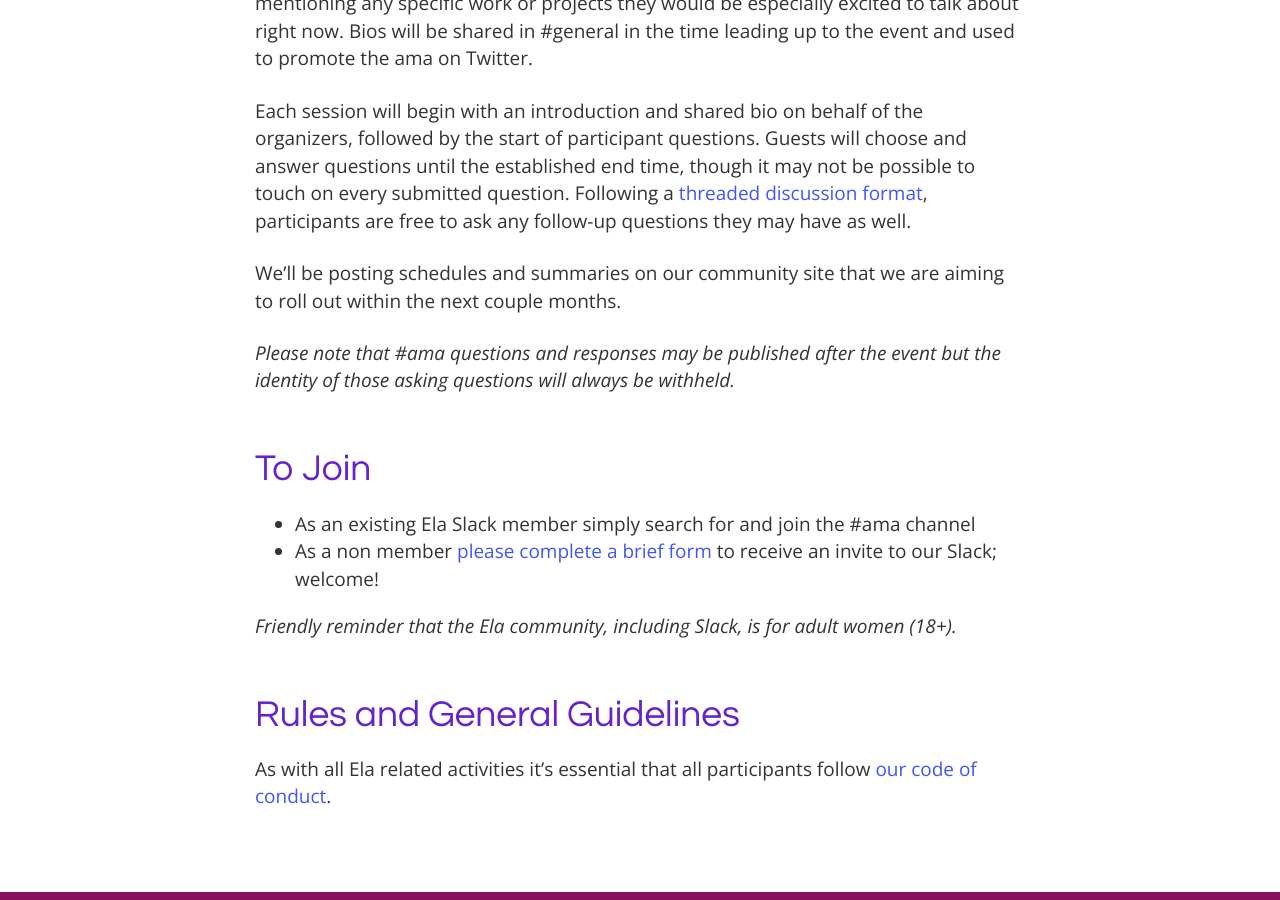
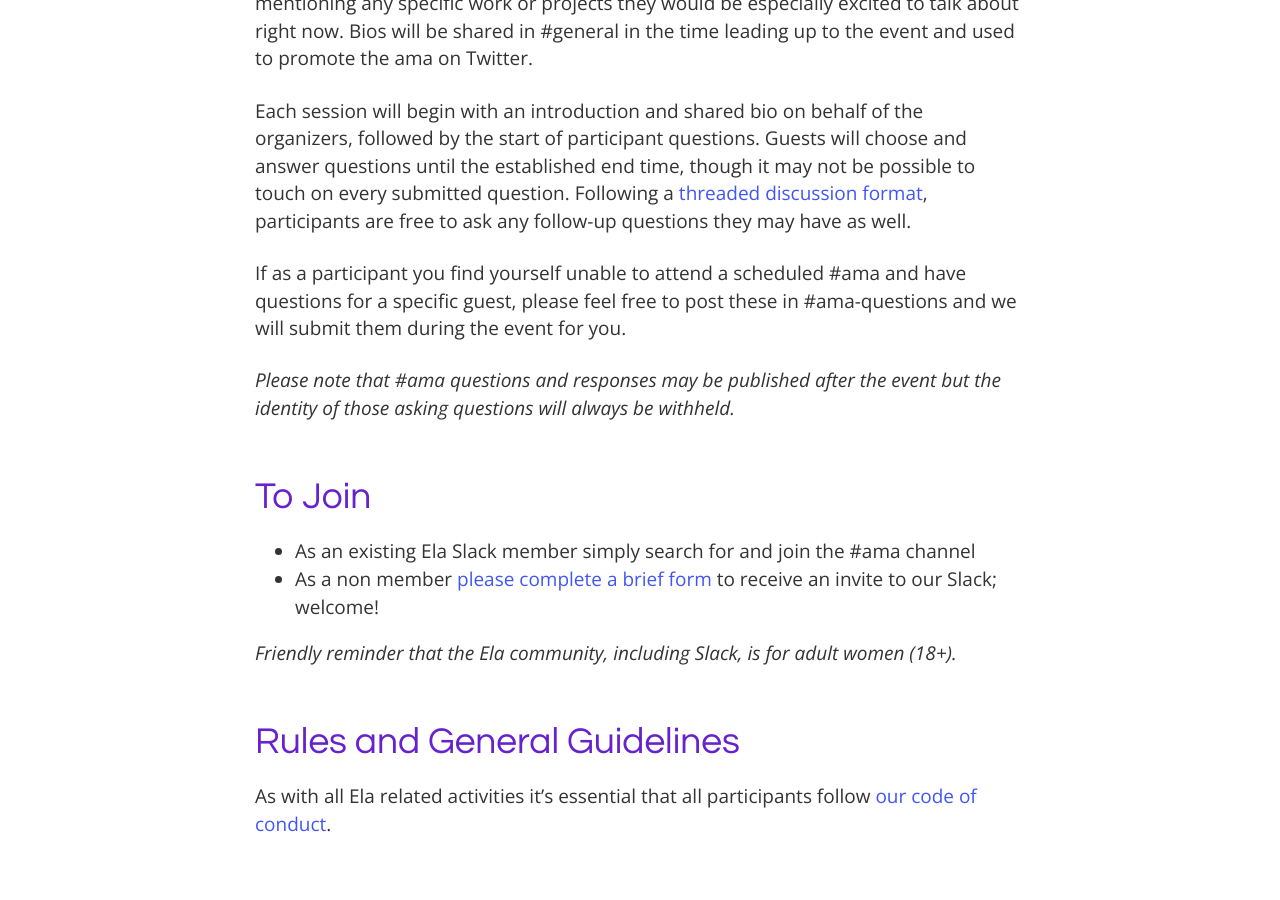
Before and after one commit to elaconf/elaconf.github.io, a Jekyll site: the page built from ama/index.md, in a window 1280 px wide and 900 px high, scrolled down 866 px. Built offline with Jekyll 4.4.1, drawn with Linux system fonts in a browser that asks for light colours.

Commit message:
adds ama-questions details

```diff
--- a/ama/index.md
+++ b/ama/index.md
@@ -20,7 +20,7 @@ Guests will receive an invite to the Slack channel prior to the start of the #am
 
 Each session will begin with an introduction and shared bio on behalf of the organizers, followed by the start of participant questions. Guests will choose and answer questions until the established end time, though it may not be possible to touch on every submitted question. Following a [threaded discussion format](https://slackhq.com/threaded-messaging-comes-to-slack-417ffba054bd#.t88f3budk), participants are free to ask any follow-up questions they may have as well.
 
-We’ll be posting schedules and summaries on our community site that we are aiming to roll out within the next couple months.
+If as a participant you find yourself unable to attend a scheduled #ama and have questions for a specific guest, please feel free to post these in #ama-questions and we will submit them during the event for you.
 
 *Please note that #ama questions and responses may be published after the event but the identity of those asking questions will always be withheld.*
 
```
